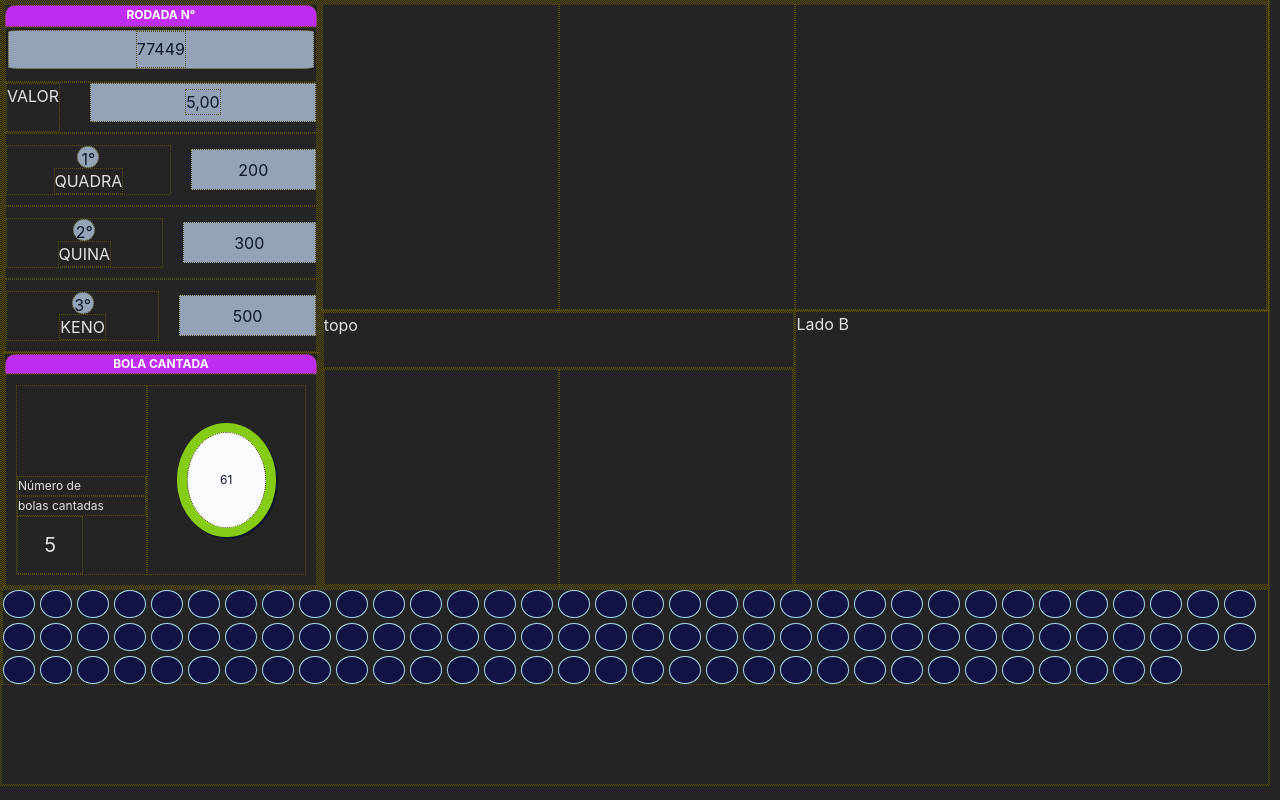
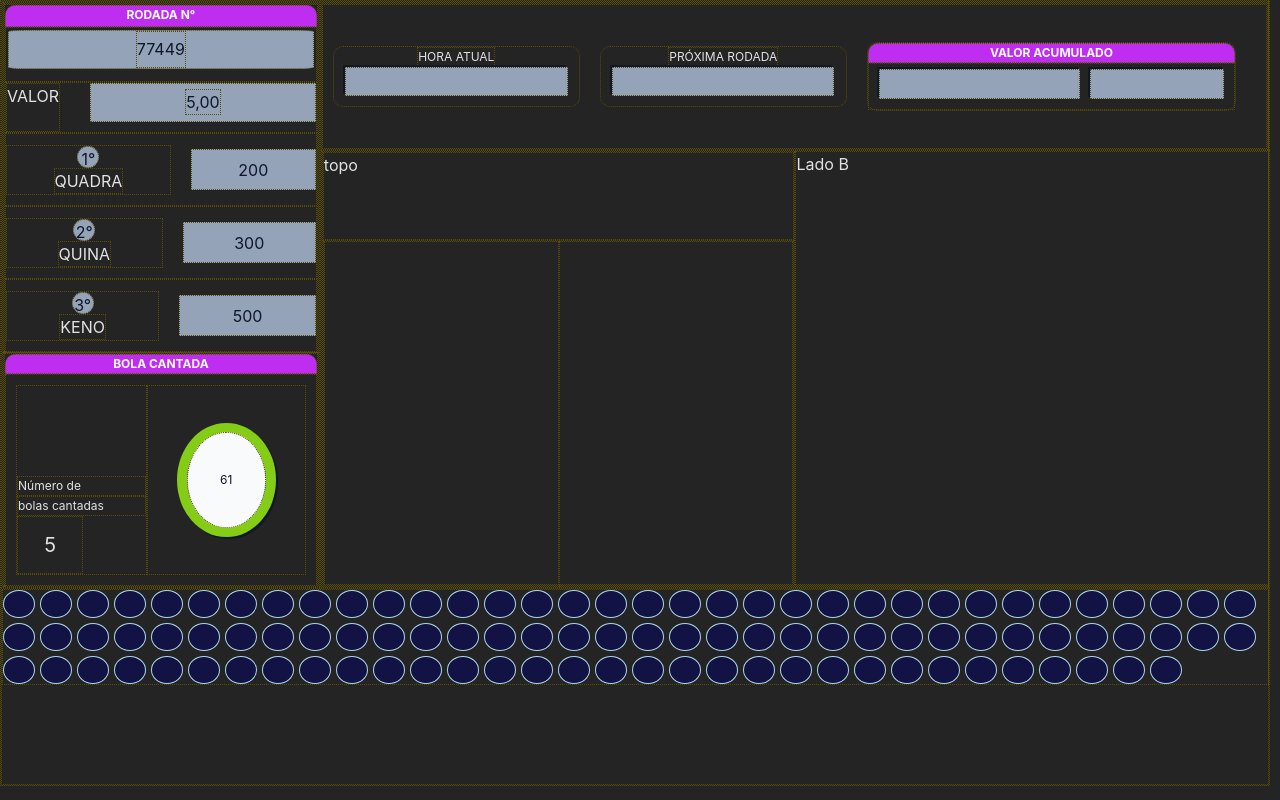
Before and after one commit to Caxara/bingo-do-boteco, a React (Vite) app in the folder front/: page / in a window 1280 px wide. Built offline with nearby package versions, Linux system fonts and the light colour scheme.

Commit message:
Construção dos três Elementos Superioes Centras "Hora Atual", "ProximaRodada" e "Valor Acumulado".

```diff
--- a/front/src/App.tsx
+++ b/front/src/App.tsx
@@ -1,6 +1,7 @@
 import { ContadorDeBolasLancadasPorOrdemDeChamada } from "./components/ContadorDeBolasLancadasPorOrdemDeChamada";
 import { MostradorDePremios } from "./components/MostradorDePremios";
 import { BolaSorteada } from "./components/BolaSorteada";
+import { InformacoesElementosSuperiores } from "./components/InformacoesElementosSuperiores";
 
 function App() {
   return (
@@ -16,9 +17,10 @@ function App() {
         </div>
         <div className="tela-cheia-parte-superior-direita">
           <div className="tresElementosSuperiores">
-            <div className="RelogioDigital"></div>
+            <InformacoesElementosSuperiores />
+            {/* <div className="RelogioDigital"></div>
             <div className="N_ProximaRodada"></div>
-            <div className="ValorAcumulado"></div>
+            <div className="ValorAcumulado"></div> */}
           </div>
           <div className="doisElementosSuperioresCentro">
             <div className="ladoA">
--- /dev/null
+++ b/front/src/components/InformacoesElementosSuperiores/index.tsx
@@ -0,0 +1,24 @@
+import { TituloDeQuadrante } from "../TituloDeQuadrante";
+import "./style.css";
+
+export function InformacoesElementosSuperiores() {
+  return (
+    <div className="BlocoGeral">
+      <div className="HoraAtual">
+        <p>HORA ATUAL</p>
+        <div className="MostradorHora"></div>
+      </div>
+      <div className="ProximaRodada">
+        <p>PRÓXIMA RODADA</p>
+        <div className="MostradorProximaRodada"></div>
+      </div>
+      <div className="ValorAcumulado">
+        <TituloDeQuadrante titulo="VALOR ACUMULADO" />
+        <div className="BlocoDoMostradorELimitador">
+          <div className="MostradorValorAcumulado"></div>
+          <div className="LimitadorDeBolas"></div>
+        </div>
+      </div>
+    </div>
+  );
+}
--- /dev/null
+++ b/front/src/components/InformacoesElementosSuperiores/style.css
@@ -0,0 +1,78 @@
+.BlocoGeral {
+  display: flex;
+  flex-direction: row;
+  align-items: center;
+  padding: 10px;
+  height: 85%;
+  width: 100%;
+  gap: 20px;
+}
+/*MOSTRADOR DA HORA ATUAL */
+
+.HoraAtual {
+  display: flex;
+  flex-direction: column;
+  align-items: center;
+  height: 40%;
+  width: 40%;
+  padding-bottom: 10px;
+
+  font-size: 12px;
+  border-radius: 10px;
+}
+.MostradorHora {
+  width: 90%;
+  height: 80%;
+  background-color: var(--light-gray);
+  box-shadow: -2px -2px var(--dark-black);
+}
+
+/*MOSTRADOR DA PRÓXIMA RODADA */
+
+.ProximaRodada {
+  display: flex;
+  flex-direction: column;
+  align-items: center;
+  height: 40%;
+  width: 40%;
+  padding-bottom: 10px;
+  font-size: 12px;
+  border-radius: 10px;
+}
+
+.MostradorProximaRodada {
+  width: 90%;
+  height: 80%;
+  background-color: var(--light-gray);
+  box-shadow: -2px -2px var(--dark-black);
+}
+
+.ValorAcumulado {
+  height: 55%;
+  width: 60%;
+  display: flex;
+  flex-direction: column;
+  margin-right: 20px;
+  font-size: 12px;
+  border-radius: 10px;
+}
+
+.BlocoDoMostradorELimitador {
+  display: flex;
+  height: 100%;
+  padding: 5px 10px;
+  gap: 10px;
+}
+
+.MostradorValorAcumulado {
+  width: 60%;
+  height: 80%;
+  background-color: var(--light-gray);
+  box-shadow: -2px -2px var(--dark-black);
+}
+.LimitadorDeBolas {
+  width: 40%;
+  height: 80%;
+  background-color: var(--light-gray);
+  box-shadow: -2px -2px var(--dark-black);
+}
--- a/front/src/layout.css
+++ b/front/src/layout.css
@@ -61,22 +61,7 @@
 }
 .tresElementosSuperiores {
   display: flex;
-  height: 100%;
-}
-
-.RelogioDigital {
-  height: 100%;
-  width: 25%;
-}
-
-.N_ProximaRodada {
-  height: 100%;
-  width: 25%;
-}
-
-.ValorAcumulado {
-  height: 100%;
-  width: 50%;
+  height: 30%;
 }
 
 /*Trecho Parte Duperior Central - Lado esquerdo*/
```
